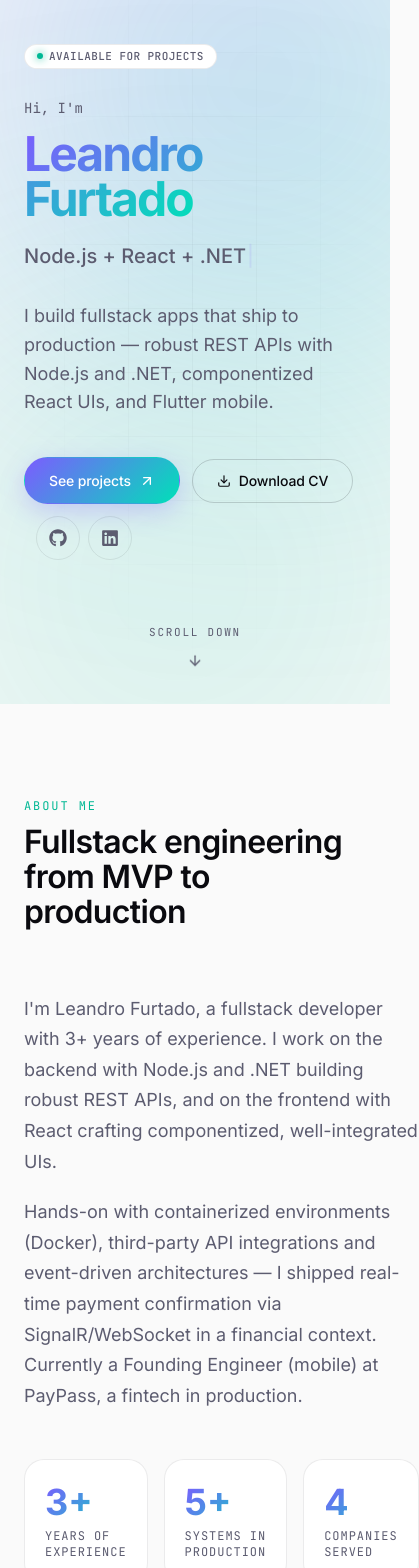
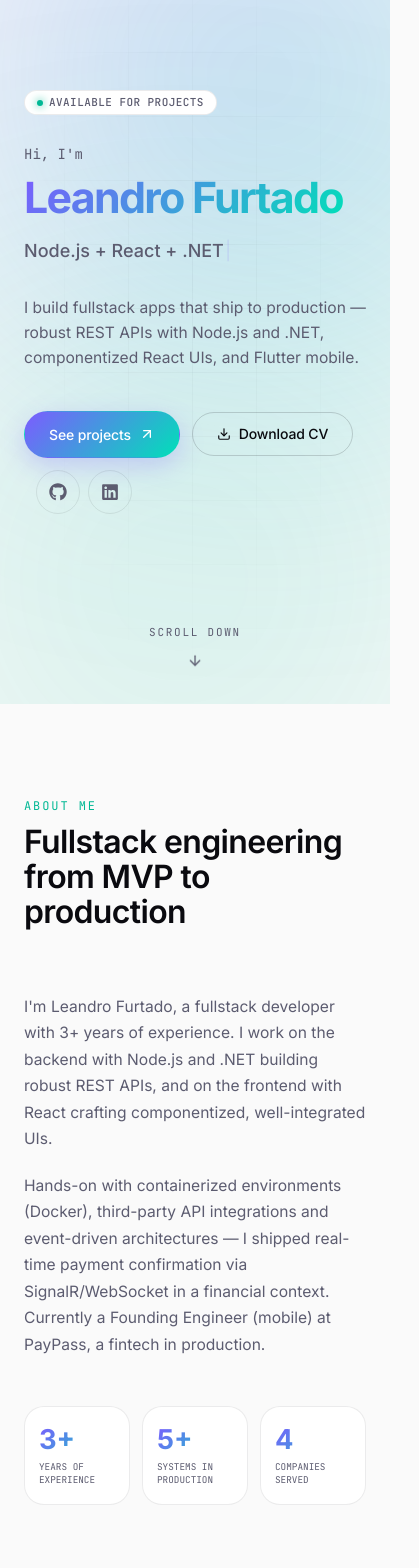
Before and after one commit to lefurtado/portfolio, a React (Create React App) app: page / in a window 390 px wide. Shown: the part 140-1708 px from the top of the page, 419 px wide, since content can reach past the window. Built offline with nearby package versions, Linux system fonts and the light colour scheme.

Commit message:
chore: improve responsive layout and prevent horizontal overflow across components

```diff
--- a/src/components/GlobalStyle.js
+++ b/src/components/GlobalStyle.js
@@ -24,10 +24,13 @@ export const GlobalStyle = createGlobalStyle`
         text-rendering: optimizeLegibility;
         transition: background-color ${({ theme }) => theme.transition.base},
                     color ${({ theme }) => theme.transition.base};
+        max-width: 100%;
+        overflow-x: hidden;
     }
 
-    body {
-        overflow-x: hidden;
+    #root {
+        max-width: 100%;
+        overflow-x: clip;
     }
 
     h1, h2, h3, h4, h5, h6 {
--- a/src/components/sections/About.js
+++ b/src/components/sections/About.js
@@ -8,6 +8,10 @@ const Grid = styled.div`
     display: grid;
     grid-template-columns: 1fr;
     gap: 48px;
+
+    & > * {
+        min-width: 0;
+    }
 
     @media (min-width: 1024px) {
         grid-template-columns: 1.3fr 1fr;
@@ -20,27 +24,38 @@ const Text = styled.div`
     display: flex;
     flex-direction: column;
     gap: 20px;
+    min-width: 0;
 
     & p {
         color: ${({ theme }) => theme.colors.textMuted};
-        font-size: 18px;
+        font-size: clamp(15px, 4vw, 18px);
         line-height: 1.7;
+        overflow-wrap: anywhere;
     }
 `;
 
 const Stats = styled.div`
     display: grid;
-    grid-template-columns: repeat(3, 1fr);
-    gap: 16px;
+    grid-template-columns: repeat(3, minmax(0, 1fr));
+    gap: 12px;
+
+    @media (min-width: 480px) {
+        gap: 16px;
+    }
 `;
 
 const StatCard = styled.div`
-    padding: 24px 20px;
+    min-width: 0;
+    padding: 18px 14px;
     border-radius: ${({ theme }) => theme.radius.lg};
     border: 1px solid ${({ theme }) => theme.colors.border};
     background: ${({ theme }) => theme.colors.surface};
     transition: border-color ${({ theme }) => theme.transition.fast},
                 transform ${({ theme }) => theme.transition.fast};
+
+    @media (min-width: 480px) {
+        padding: 24px 20px;
+    }
 
     &:hover {
         border-color: ${({ theme }) => theme.colors.borderStrong};
@@ -49,21 +64,30 @@ const StatCard = styled.div`
 
     & strong {
         display: block;
-        font-size: 36px;
+        font-size: clamp(24px, 7vw, 36px);
         font-weight: 700;
         background: ${({ theme }) => theme.accent.gradient};
         -webkit-background-clip: text;
         background-clip: text;
         -webkit-text-fill-color: transparent;
         margin-bottom: 6px;
+        line-height: 1.1;
     }
 
     & span {
-        font-size: 12px;
+        display: block;
+        font-size: clamp(9px, 2.4vw, 12px);
         color: ${({ theme }) => theme.colors.textMuted};
         font-family: ${({ theme }) => theme.font.mono};
         text-transform: uppercase;
-        letter-spacing: 0.08em;
+        letter-spacing: 0;
+        line-height: 1.35;
+        hyphens: auto;
+        word-break: keep-all;
+
+        @media (min-width: 480px) {
+            letter-spacing: 0.06em;
+        }
     }
 `;
 
--- a/src/components/sections/Hero.js
+++ b/src/components/sections/Hero.js
@@ -75,21 +75,23 @@ const Greet = styled.div`
 
 const Title = styled.h1`
     font-family: ${({ theme }) => theme.font.display};
-    font-size: clamp(48px, 9vw, 128px);
+    font-size: clamp(40px, 11vw, 128px);
     font-weight: 700;
     letter-spacing: -0.04em;
     line-height: 0.95;
     color: ${({ theme }) => theme.colors.text};
     margin-bottom: 24px;
     max-width: 1000px;
+    overflow-wrap: anywhere;
 `;
 
 const Roles = styled.div`
-    font-size: clamp(20px, 3vw, 32px);
+    font-size: clamp(18px, 4.5vw, 32px);
     font-weight: 500;
     color: ${({ theme }) => theme.colors.textMuted};
     margin-bottom: 32px;
     min-height: 1.2em;
+    overflow-wrap: anywhere;
 
     & .Typewriter__cursor {
         color: ${({ theme }) => theme.colors.accent};
@@ -97,11 +99,12 @@ const Roles = styled.div`
 `;
 
 const Tagline = styled.p`
-    font-size: 18px;
+    font-size: clamp(15px, 4vw, 18px);
     color: ${({ theme }) => theme.colors.textMuted};
     max-width: 560px;
     margin-bottom: 40px;
     line-height: 1.6;
+    overflow-wrap: anywhere;
 `;
 
 const Actions = styled.div`
--- a/src/components/sections/Skills.js
+++ b/src/components/sections/Skills.js
@@ -98,7 +98,7 @@ const GroupLabel = styled.div`
 
 const Grid = styled.div`
     display: grid;
-    grid-template-columns: repeat(auto-fill, minmax(150px, 1fr));
+    grid-template-columns: repeat(auto-fill, minmax(min(150px, 100%), 1fr));
     gap: 12px;
 `;
 
```
Also changed, not shown: 1 other file (tests, documents, lock files or other folders).
